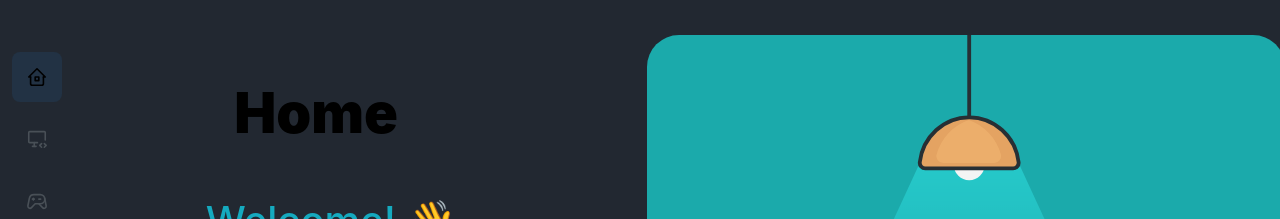
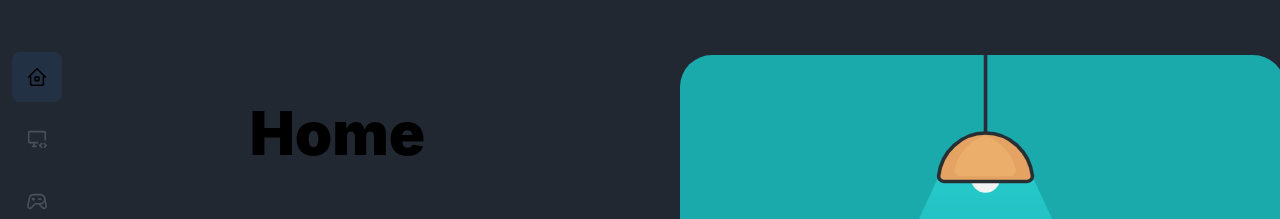
Before and after one commit to preludeinc/portfolio-web, a React (Vite) app in the folder portfolio_client/portfolio_app/: page / in a window 1280 px wide. Shown: the top 219 px of the page. Built offline with nearby package versions, Linux system fonts and the light colour scheme.

Commit message:
Some styling & padding updates

```diff
--- a/portfolio_client/portfolio_app/src/App.css
+++ b/portfolio_client/portfolio_app/src/App.css
@@ -72,6 +72,7 @@ a {
   flex-direction: column;
   color: white;
   padding: 20px;
+  padding-top: 40px;
 }
 
 .banner,
@@ -95,9 +96,9 @@ a {
   display: flex;
   align-items: center;
   justify-content: center;
-  font-size: 3.5em;
+  font-size: 3.75em;
   font-weight: 900;
-  margin-top: 8%;
+  margin-top: 7%;
 }
 
 .welcome-text {
--- a/portfolio_client/portfolio_app/src/pages/Home.tsx
+++ b/portfolio_client/portfolio_app/src/pages/Home.tsx
@@ -28,8 +28,8 @@ export default function Home() {
       <Navbar page={homePage} />
       <Container className="home-container" fluid>
         <Container className="banner" size="xl">
-          <Grid gutter={50}>
-            <Grid.Col span={{ base: 12, md: 12, lg: 5.65 }}>
+          <Grid gutter={40}>
+            <Grid.Col span={{ base: 12, md: 12, lg: 6 }}>
               <Title ta="center" className="home-title">
                 Home
               </Title>
@@ -89,7 +89,7 @@ export default function Home() {
                 </Box>
             </Grid.Col>
 
-            <Grid.Col span={{ base: 12, md: 12, lg: 6.35 }}>
+            <Grid.Col span={{ base: 12, md: 12, lg: 6 }}>
               <Image
                 src={image}
                 radius="xl"
```
